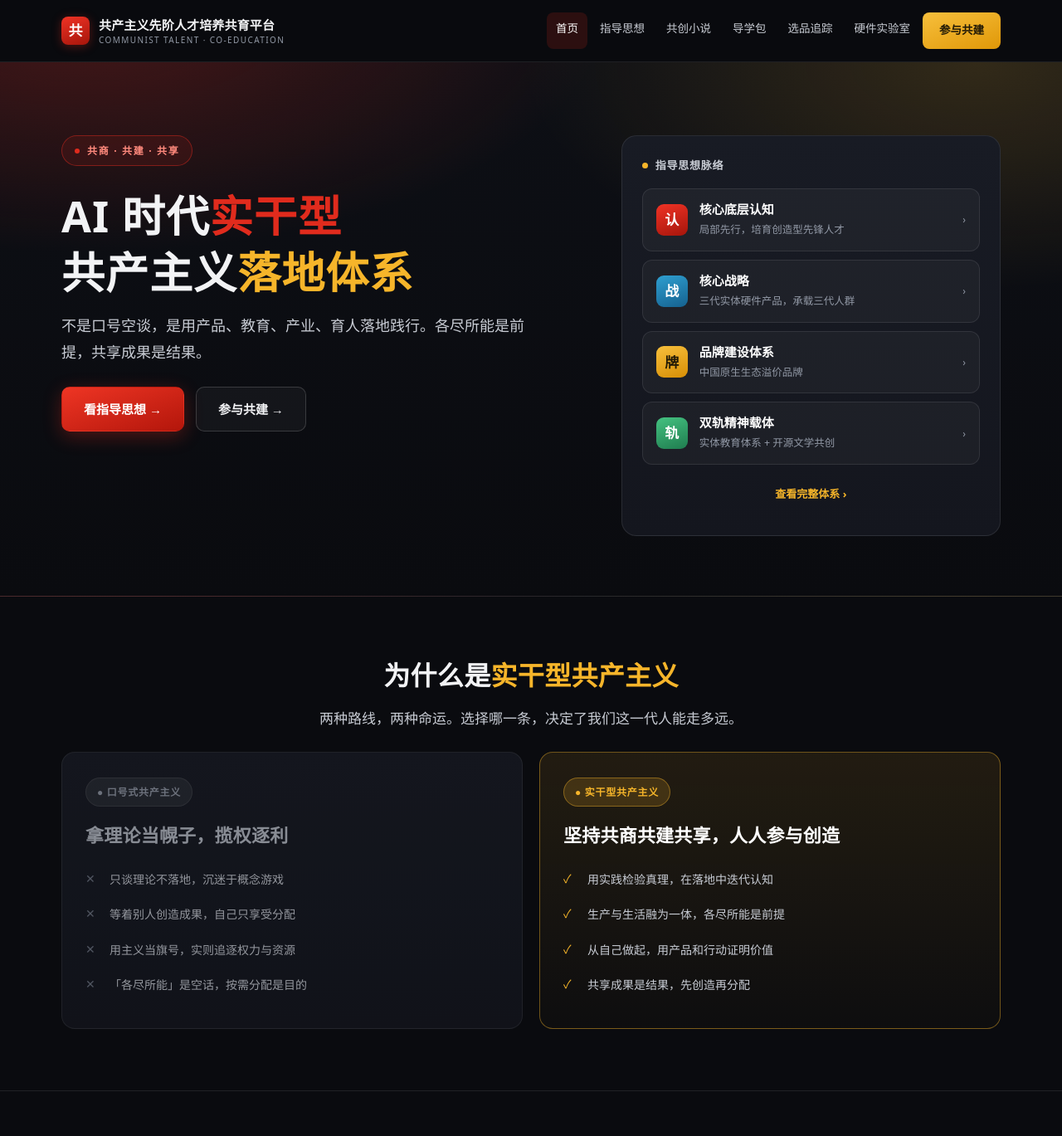
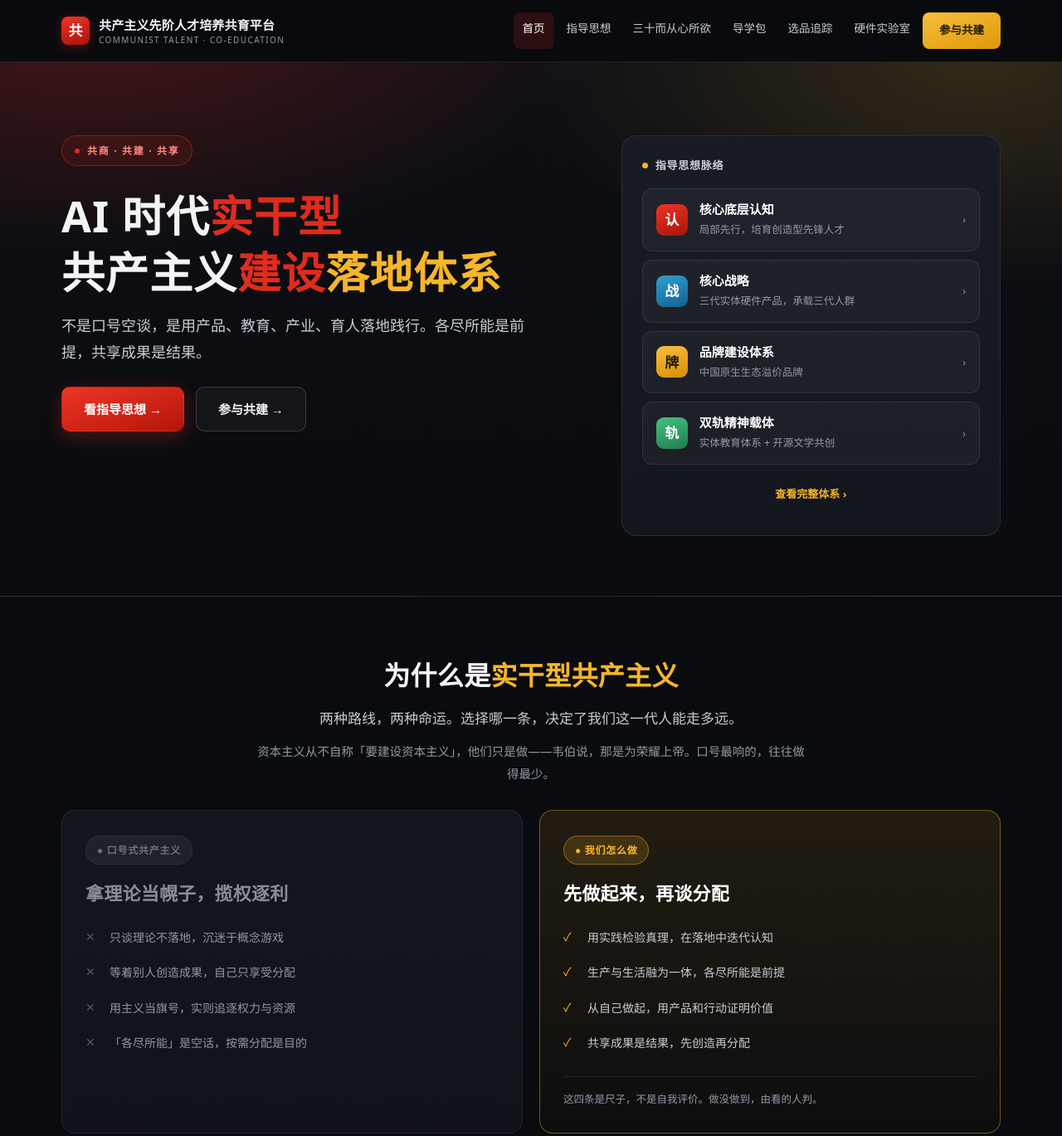
Before and after one commit to BurtZsz/gczygjrcbplatform, a plain HTML site: page index.html in a window 1280 px wide. Shown: the top 1369 px of the page at 83% size. Drawn offline with Linux system fonts and the light colour scheme.

Commit message:
首页大标题补建设二字；对照区改为不自评、只列标准，增韦伯一句；导航与入口改用小说名

```diff
--- a/assets/style.css
+++ b/assets/style.css
@@ -89,6 +89,7 @@ h3{font-size:17px;}
 .lede{font-size:17px;color:var(--text-2);margin:0 0 26px;max-width:700px;}
 .center{text-align:center;}
 .center .lede{margin-left:auto;margin-right:auto;}
+.aside{font-size:14.5px;color:var(--muted);max-width:660px;margin:-14px auto 30px;line-height:1.85;}
 .red{color:var(--red);}
 .gold{color:var(--gold);}
 
@@ -194,6 +195,7 @@ a.card:hover{color:inherit;}
 .vs-list .mk{flex:0 0 18px;font-size:14px;line-height:1.6;}
 .mk-x{color:#6b7280;}
 .mk-v{color:var(--gold);}
+.vs-note{font-size:12.5px;color:var(--muted);margin:18px 0 0;padding-top:16px;border-top:1px solid rgba(255,255,255,.08);line-height:1.7;}
 
 /* ---------- 七大支柱 ---------- */
 .pillars{display:grid;grid-template-columns:repeat(auto-fit,minmax(280px,1fr));gap:18px;counter-reset:p 0;}
--- a/index.html
+++ b/index.html
@@ -18,7 +18,7 @@
     <nav class="nav">
       <a href="/" class="on">首页</a>
       <a href="#thoughts">指导思想</a>
-      <a href="/novel/">共创小说</a>
+      <a href="/novel/">三十而从心所欲</a>
       <a href="/socratic-pbl/">导学包</a>
       <a href="/product-tracking/">选品追踪</a>
       <a href="/hardware-lab/">硬件实验室</a>
@@ -34,7 +34,7 @@
     <div class="hero-grid">
       <div>
         <span class="hero-badge">共商 · 共建 · 共享</span>
-        <h1>AI 时代<span class="red">实干型</span><br>共产主义<span class="gold">落地体系</span></h1>
+        <h1>AI 时代<span class="red">实干型</span><br>共产主义<span class="red">建设</span><span class="gold">落地体系</span></h1>
         <p class="lede">不是口号空谈，是用产品、教育、产业、育人落地践行。各尽所能是前提，共享成果是结果。</p>
         <div class="hero-actions">
           <a class="btn btn-red" href="#pillars">看指导思想 →</a>
@@ -75,6 +75,7 @@
     <div class="center">
       <h2>为什么是<span class="gold">实干型共产主义</span></h2>
       <p class="lede">两种路线，两种命运。选择哪一条，决定了我们这一代人能走多远。</p>
+      <p class="aside">资本主义从不自称「要建设资本主义」，他们只是做——韦伯说，那是为荣耀上帝。口号最响的，往往做得最少。</p>
     </div>
     <div class="vs">
       <div class="vs-col bad">
@@ -88,14 +89,15 @@
         </ul>
       </div>
       <div class="vs-col good">
-        <span class="vs-tag good">● 实干型共产主义</span>
-        <h3>坚持共商共建共享，人人参与创造</h3>
+        <span class="vs-tag good">● 我们怎么做</span>
+        <h3>先做起来，再谈分配</h3>
         <ul class="vs-list">
           <li><span class="mk mk-v">✓</span><span>用实践检验真理，在落地中迭代认知</span></li>
           <li><span class="mk mk-v">✓</span><span>生产与生活融为一体，各尽所能是前提</span></li>
           <li><span class="mk mk-v">✓</span><span>从自己做起，用产品和行动证明价值</span></li>
           <li><span class="mk mk-v">✓</span><span>共享成果是结果，先创造再分配</span></li>
         </ul>
+        <p class="vs-note">这四条是尺子，不是自我评价。做没做到，由看的人判。</p>
       </div>
     </div>
   </div>
@@ -227,9 +229,9 @@
       </a>
       <a class="card" href="/novel/">
         <span class="vec-char c-green">创</span>
-        <h3>共创小说</h3>
-        <p>《三十而从心所欲》，13 席位议事、公开连载。硬科幻外壳，写人的选择与代价。</p>
-        <span class="go">读第一章 →</span>
+        <h3>三十而从心所欲</h3>
+        <p>13 席位议事，公开连载。硬科幻外壳，写人在极端条件下的选择与代价——不为发表小说，为陪练与共育。</p>
+        <span class="go">进小说页 →</span>
       </a>
     </div>
   </div>
```
Also changed, not shown: 404.html (+1 -1 lines), hardware-lab/index.html (+1 -1 lines), novel/index.html (+2 -2 lines), product-tracking/index.html (+1 -1 lines), socratic-pbl/index.html (+1 -1 lines).
